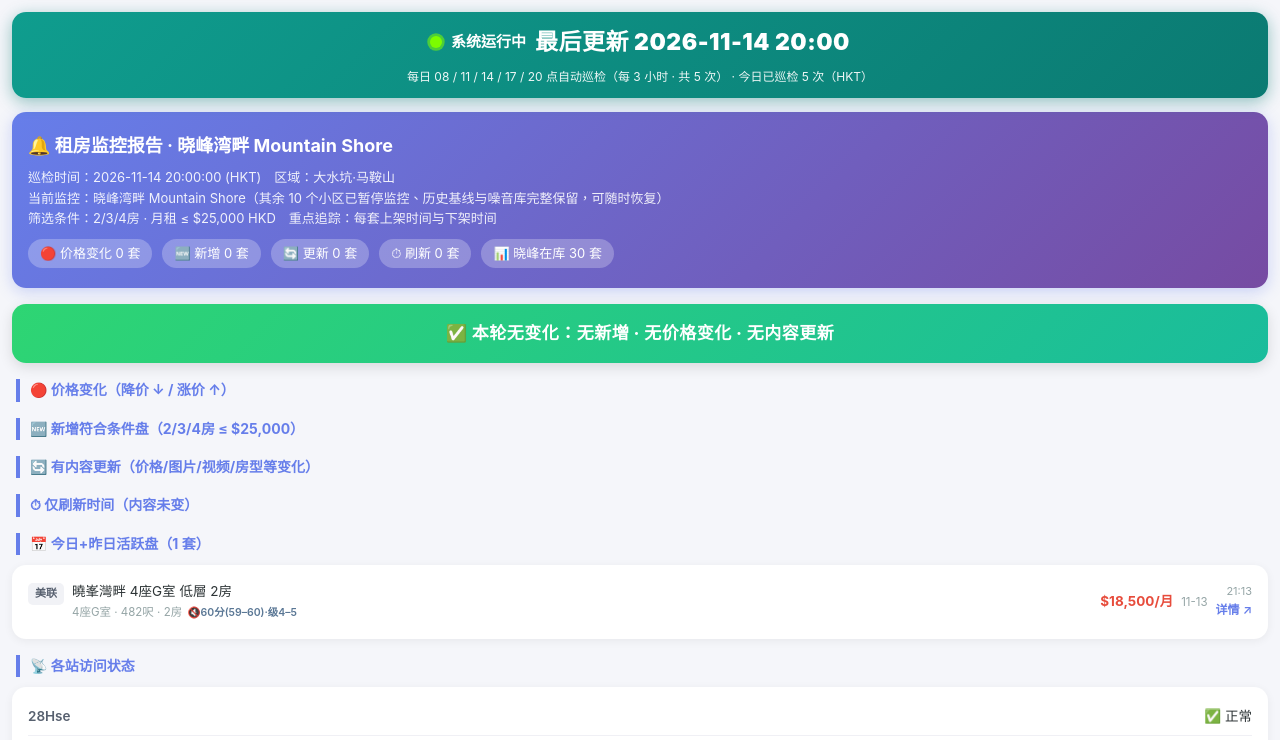
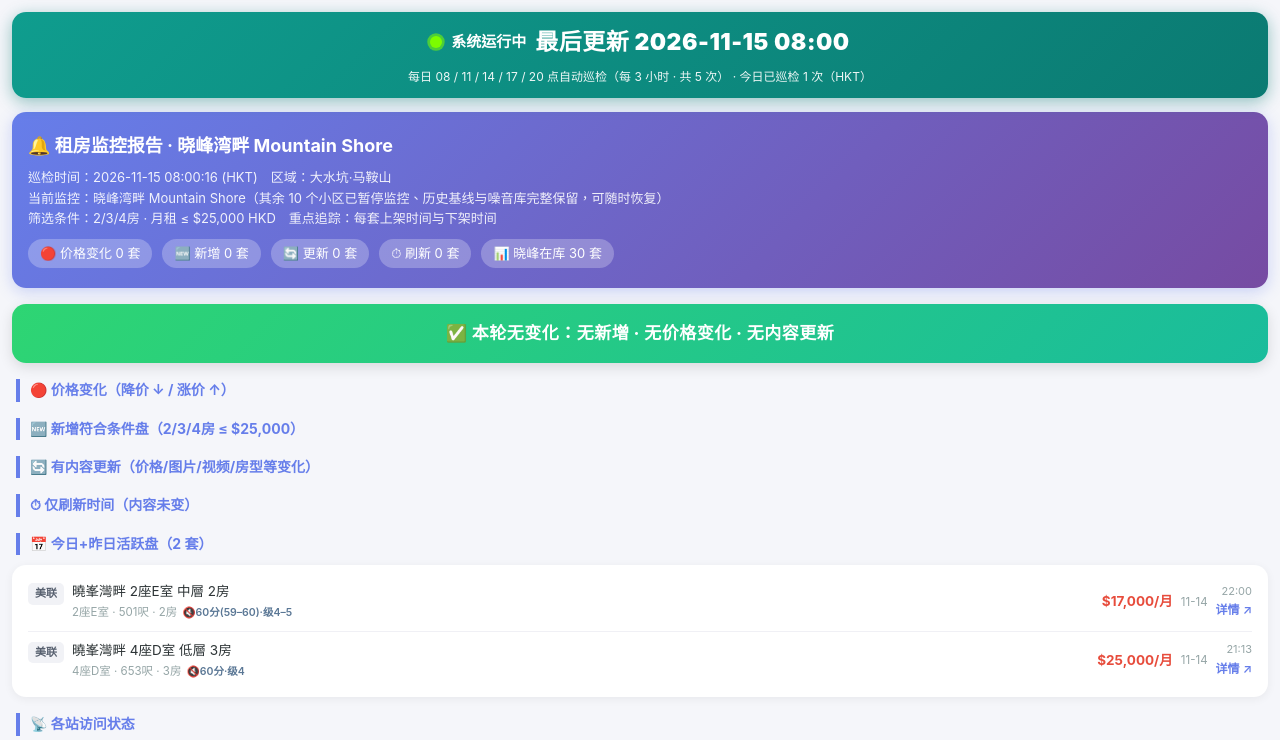
Before and after one commit to stable-node/wxs, a plain HTML site: page inspection_card.html in a window 1280 px wide. Shown: the top 740 px of the page. Drawn offline with Linux system fonts and the light colour scheme.

Commit message:
auto: update inspection_card.html

```diff
--- a/inspection_card.html
+++ b/inspection_card.html
@@ -244,14 +244,14 @@ body {
   <div class="runbar-top">
     <span class="run-dot"></span>
     <span class="run-status">系统运行中</span>
-    <span class="run-time">最后更新 2026-11-14 20:00</span>
+    <span class="run-time">最后更新 2026-11-15 08:00</span>
   </div>
-  <div class="runbar-sub">每日 08 / 11 / 14 / 17 / 20 点自动巡检（每 3 小时 · 共 5 次） · 今日已巡检 5 次（HKT）</div>
+  <div class="runbar-sub">每日 08 / 11 / 14 / 17 / 20 点自动巡检（每 3 小时 · 共 5 次） · 今日已巡检 1 次（HKT）</div>
 </div>
 
 <div class="header">
   <h1>🔔 租房监控报告 · 晓峰湾畔 Mountain Shore</h1>
-  <div class="meta">巡检时间：2026-11-14 20:00:00 (HKT)　区域：大水坑·马鞍山</div>
+  <div class="meta">巡检时间：2026-11-15 08:00:16 (HKT)　区域：大水坑·马鞍山</div>
   <div class="meta">当前监控：晓峰湾畔 Mountain Shore（其余 10 个小区已暂停监控、历史基线与噪音库完整保留，可随时恢复）</div>
   <div class="meta">筛选条件：2/3/4房 · 月租 ≤ $25,000 HKD　重点追踪：每套上架时间与下架时间</div>
   <div class="counts">
@@ -273,11 +273,14 @@ body {
 
 <div class="estate-label">⏱ 仅刷新时间（内容未变）</div>
 
-<div class="estate-label">📅 今日+昨日活跃盘（1 套）</div>
+<div class="estate-label">📅 今日+昨日活跃盘（2 套）</div>
 <div class="card list-card">
 <div class="list-row">
-  <div class="list-left"><span class="src-tag">美联</span><div class="list-main"><div class="list-title">曉峯灣畔 4座G室 低層 2房</div><div class="list-sub">4座G室 · 482呎 · 2房 <span class="noise-mini">🔇60分(59–60)·级4–5</span></div></div></div>
-  <div class="list-right"><span class="list-price">$18,500/月</span><span class="list-date">11-13</span><div class="list-links"><span class="list-intake">21:13</span><a class="list-link" href="https://www.midland.com.hk/zh-hk/property/%E6%96%B0%E7%95%8C-%E9%A6%AC%E9%9E%8D%E5%B1%B1-%E6%9B%89%E5%B3%AF%E7%81%A3%E7%95%944%E5%BA%A7%E4%BD%8E%E5%B1%A4G%E5%AE%A4-M301181108" target="_blank" rel="noopener">详情 ↗</a></div></div>
+  <div class="list-left"><span class="src-tag">美联</span><div class="list-main"><div class="list-title">曉峯灣畔 2座E室 中層 2房</div><div class="list-sub">2座E室 · 501呎 · 2房 <span class="noise-mini">🔇60分(59–60)·级4–5</span></div></div></div>
+  <div class="list-right"><span class="list-price">$17,000/月</span><span class="list-date">11-14</span><div class="list-links"><span class="list-intake">22:00</span><a class="list-link" href="https://www.midland.com.hk/zh-hk/property/%E6%96%B0%E7%95%8C-%E9%A6%AC%E9%9E%8D%E5%B1%B1-%E6%9B%89%E5%B3%AF%E7%81%A3%E7%95%942%E5%BA%A7%E4%B8%AD%E5%B1%A4E%E5%AE%A4-M352040642" target="_blank" rel="noopener">详情 ↗</a></div></div>
+</div><div class="list-row">
+  <div class="list-left"><span class="src-tag">美联</span><div class="list-main"><div class="list-title">曉峯灣畔 4座D室 低層 3房</div><div class="list-sub">4座D室 · 653呎 · 3房 <span class="noise-mini">🔇60分·级4</span></div></div></div>
+  <div class="list-right"><span class="list-price">$25,000/月</span><span class="list-date">11-14</span><div class="list-links"><span class="list-intake">21:13</span><a class="list-link" href="https://www.midland.com.hk/zh-hk/property/%E6%96%B0%E7%95%8C-%E9%A6%AC%E9%9E%8D%E5%B1%B1-%E6%9B%89%E5%B3%AF%E7%81%A3%E7%95%944%E5%BA%A7%E4%BD%8E%E5%B1%A4D%E5%AE%A4-M350854263" target="_blank" rel="noopener">详情 ↗</a></div></div>
 </div></div>
 
 <div class="estate-label">📡 各站访问状态</div>
```
